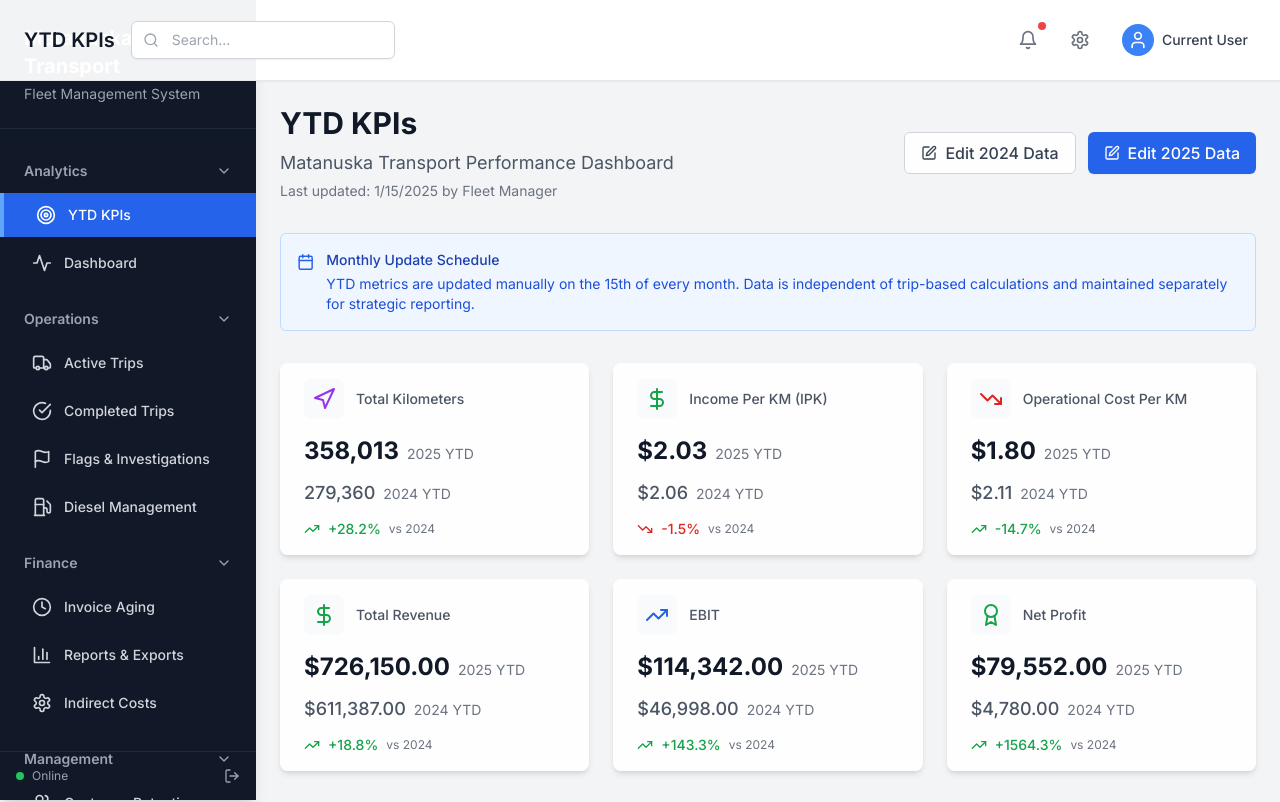
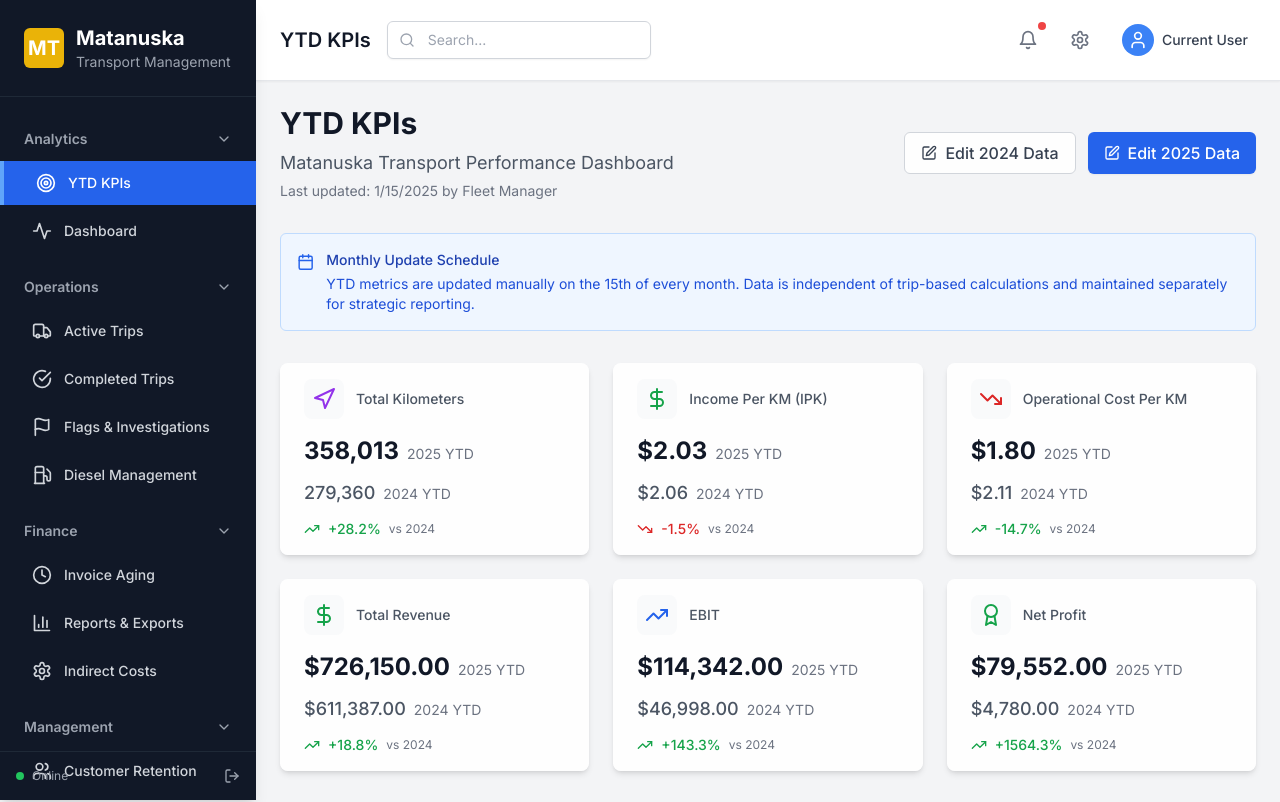
Before and after one commit to heinNell/v66, a React (Vite) app: page / in a window 1280 px wide. Shown: the top 802 px of the page. Built offline with nearby package versions, Linux system fonts and the light colour scheme; no server answers; the database is empty.

Commit message:
Professional Fleet Management UI with Sidebar Navigation

```diff
--- a/src/App.tsx
+++ b/src/App.tsx
@@ -194,9 +194,9 @@ const AppContent: React.FC = () => {
   };
 
   return (
-    <div className="min-h-screen bg-gray-100 flex">
+    <div className="min-h-screen flex">
       <Sidebar currentView={currentView} onNavigate={setCurrentView} />
-      <div className="flex-1 flex flex-col">
+      <div className="flex-1 flex flex-col ml-64">
         <Header
           currentView={currentView}
           onNavigate={setCurrentView}
@@ -205,7 +205,7 @@ const AppContent: React.FC = () => {
           onNotificationsClick={() => console.log('Notifications clicked')}
           onSettingsClick={() => console.log('Settings clicked')}
         />
-        <main className="flex-1 p-6 overflow-auto ml-64">
+        <main className="flex-1 p-6 overflow-auto">
           {renderContent()}
         </main>
       </div>
--- a/src/components/layout/Sidebar.tsx
+++ b/src/components/layout/Sidebar.tsx
@@ -18,6 +18,7 @@ import {
   LogOut
 } from 'lucide-react';
 import { useAppContext } from '../../context/AppContext';
+import logo from '/logo.png';
 
 interface SidebarProps {
   currentView: string;
@@ -86,10 +87,17 @@ const Sidebar: React.FC<SidebarProps> = ({ currentView, onNavigate }) => {
   ];
 
   return (
-    <aside className="w-64 h-screen fixed top-0 left-0 bg-gray-900 text-white shadow-lg z-10 overflow-y-auto">
+    <aside className="w-64 h-screen fixed top-0 left-0 bg-gray-900 text-white shadow-lg z-20 overflow-y-auto">
       <div className="p-6 border-b border-gray-800">
-        <h1 className="text-xl font-bold text-white">Matanuska Transport</h1>
-        <p className="text-sm text-gray-400 mt-1">Fleet Management System</p>
+        <div className="flex items-center space-x-3">
+          <div className="w-10 h-10 bg-yellow-500 rounded-md flex items-center justify-center text-white font-bold text-xl">
+            MT
+          </div>
+          <div>
+            <h1 className="text-xl font-bold text-white">Matanuska</h1>
+            <p className="text-sm text-gray-400">Transport Management</p>
+          </div>
+        </div>
       </div>
 
       <nav className="mt-6">
--- a/src/index.css
+++ b/src/index.css
@@ -20,11 +20,6 @@ html {
 
 body {
   background-color: var(--background-color);
-  background-image: linear-gradient(135deg, #1e3a8a 0%, #0c4a6e 100%);
-  background-size: cover;
-  background-position: center;
-  background-repeat: no-repeat;
-  background-attachment: fixed;
   min-height: 100vh;
   font-family: 'Inter', sans-serif;
   color: #1f2937;
```
Also changed, not shown: public/Screenshot 2025-04-29 061405.png (deleted).
